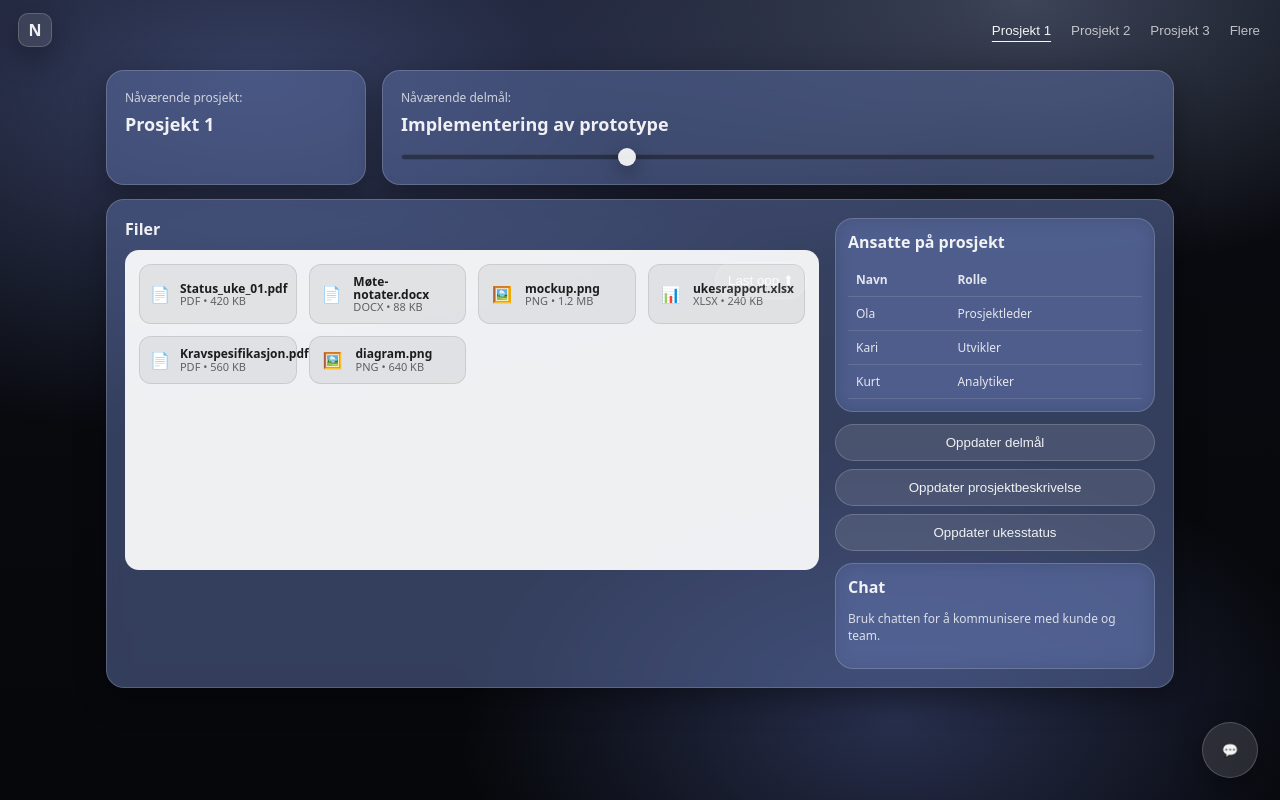
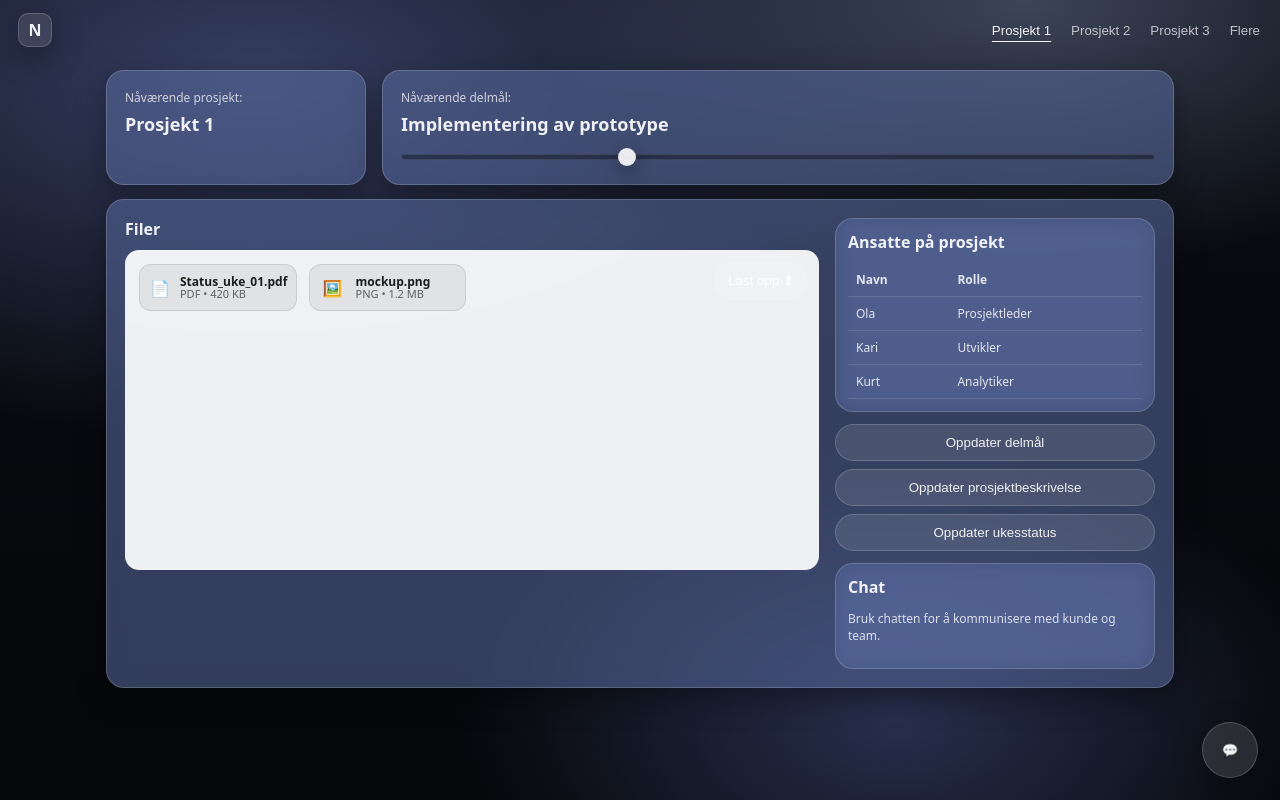
Before and after one commit to Malcomtheboy/NoragenticKundeportalAnsatte, a plain HTML site: page index.html in a window 1280 px wide. Drawn offline with Linux system fonts and the light colour scheme.

Commit message:
Legg til prosjektbytte i ansatt-dashboard (fake data)

```diff
--- a/index.html
+++ b/index.html
@@ -16,9 +16,9 @@
         <div class="logo">N</div>
 
         <nav class="project-tabs">
-      <button class="tab is-active">Prosjekt 1</button>
-      <button class="tab">Prosjekt 2</button>
-      <button class="tab">Prosjekt 3</button>
+            <button class="tab is-active" data-project="p1">Prosjekt 1</button>
+            <button class="tab" data-project="p2">Prosjekt 2</button>
+            <button class="tab" data-project="p3">Prosjekt 3</button>
             <button class="tab">Flere</button>
         </nav>
     </header>
--- a/script.js
+++ b/script.js
@@ -1,3 +1,56 @@
+// ---- Fake prosjektdata (demo) ----
+const projects = {
+  p1: {
+    name: "Prosjekt 1",
+    goal: "Implementering av prototype",
+    progress: 30,
+    files: [
+      { icon: "📄", name: "Status_uke_01.pdf", sub: "PDF • 420 KB" },
+      { icon: "🖼️", name: "mockup.png", sub: "PNG • 1.2 MB" },
+    ],
+  },
+  p2: {
+    name: "Prosjekt 2",
+    goal: "Integrasjon mot backend",
+    progress: 55,
+    files: [
+      { icon: "📄", name: "API-kontrakt.pdf", sub: "PDF • 180 KB" },
+      { icon: "📊", name: "ukesrapport.xlsx", sub: "XLSX • 240 KB" },
+    ],
+  },
+  p3: {
+    name: "Prosjekt 3",
+    goal: "Testing og kvalitetssikring",
+    progress: 80,
+    files: [
+      { icon: "📄", name: "Testplan.docx", sub: "DOCX • 95 KB" },
+      { icon: "📄", name: "Feillogg.txt", sub: "TXT • 12 KB" },
+    ],
+  },
+};
+
+function renderProject(project) {
+  // Oppdater tekst
+  document.querySelector(".card.small .big").textContent = project.name;
+  document.querySelector(".card.wide .big").textContent = project.goal;
+
+  // Oppdater progresjon
+  const knob = document.querySelector(".knob");
+  knob.style.left = project.progress + "%";
+
+  // Oppdater filer
+  const fileGrid = document.getElementById("fileGrid");
+  fileGrid.innerHTML = project.files.map(f => `
+    <div class="file">
+      <div class="icon">${f.icon}</div>
+      <div class="meta">
+        <div class="name">${f.name}</div>
+        <div class="sub">${f.sub}</div>
+      </div>
+    </div>
+  `).join("");
+}
+
 // Fake filer (kun for design-demo nå)
 const files = [
   { icon: "📄", name: "Status_uke_01.pdf", sub: "PDF • 420 KB" },
@@ -160,3 +213,21 @@ modalSave.addEventListener("click", () => {
     if (big) big.textContent = value;
   }
 });
+
+// ---- Prosjektbytte ----
+const tabs = document.querySelectorAll(".tab[data-project]");
+
+tabs.forEach(tab => {
+  tab.addEventListener("click", () => {
+    // aktiv tab
+    tabs.forEach(t => t.classList.remove("is-active"));
+    tab.classList.add("is-active");
+
+    // last prosjekt
+    const key = tab.dataset.project;
+    renderProject(projects[key]);
+  });
+});
+
+// Start med Prosjekt 1
+renderProject(projects.p1);
```
Lines whose indentation alone changed are shown as unchanged.
